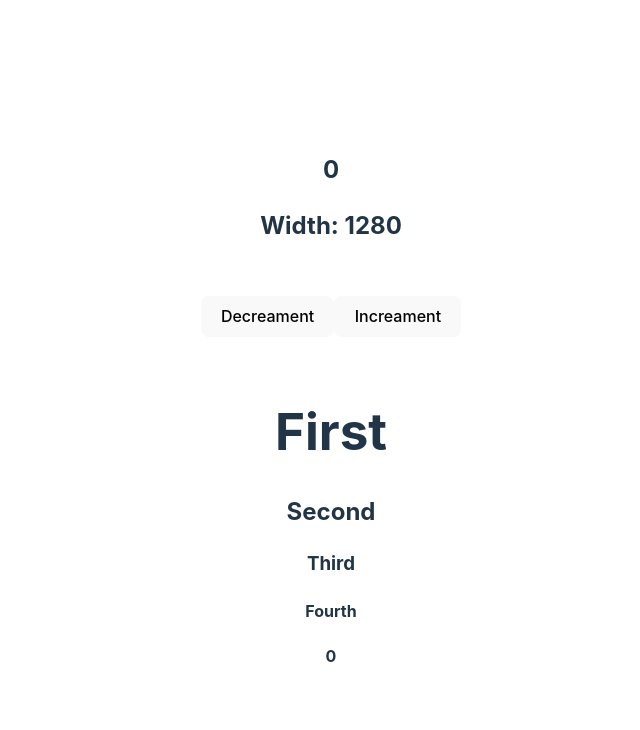
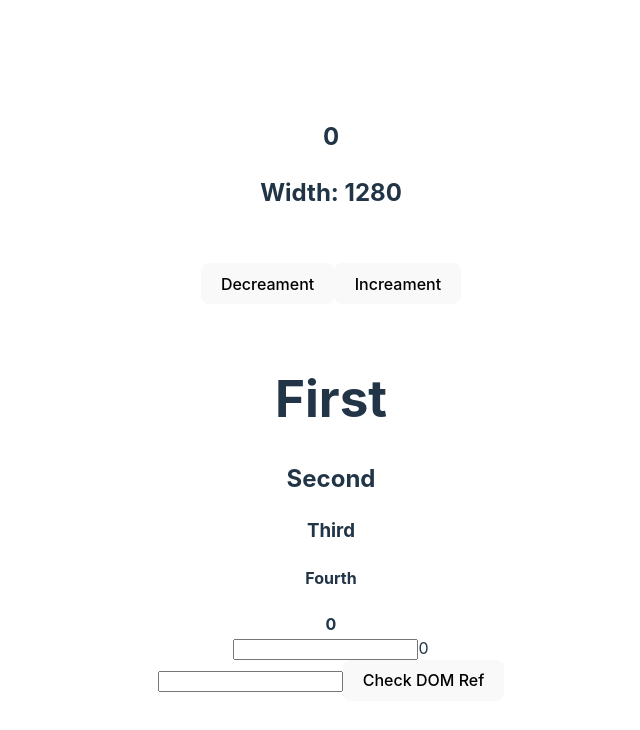
Before and after one commit to kirpalsingh17/react-functional-component-hooks, a React (Vite) app: page / in a window 1280 px wide. Shown: the top 730 px of the page, without its empty margins (309-949 px from the left). Built offline with nearby package versions, Linux system fonts and the light colour scheme.

Commit message:
Using useRef with two way, manageing dom without render and accessing dom with useref

```diff
--- a/src/App.jsx
+++ b/src/App.jsx
@@ -3,6 +3,7 @@ import "./App.css";
 import UserContext from "./UserContext";
 
 import First from "./components/First";
+import UseRef from "./components/UseRef";
 
 function App() {
   const [count, setCount] = useState(0);
@@ -37,6 +38,7 @@ function App() {
 
 
   return (
+    <div>
     <UserContext.Provider value={count}>
       <div>
         <h2>{count}</h2>
@@ -48,6 +50,8 @@ function App() {
       </div>
       <First />
     </UserContext.Provider>
+    <UseRef />
+    </div>
   );
 }
 
--- /dev/null
+++ b/src/components/UseRef.jsx
@@ -0,0 +1,36 @@
+import { useState, useRef, useEffect } from "react";
+
+function UseRef() {
+  const [count, setCount] = useState("");
+
+  const countPlus = useRef(0);
+  const inputE = useRef();
+    /*
+    Usage of useRef with two ways
+    1. Without rendering dom with state
+    2. handling Dom with useref
+    */
+  useEffect(() => {
+    countPlus.current = countPlus.current + 1;
+  });
+
+  const checkRef = () => {
+    console.log(inputE.current.value);
+  };
+
+  return (
+    <div>
+      <input
+        type="text"
+        value={count}
+        onChange={(e) => setCount(e.target.value)}
+      />
+      {countPlus.current}
+      <br />
+      <input type="text" ref={inputE} />
+      <button onClick={checkRef}>Check DOM Ref</button>
+    </div>
+  );
+}
+
+export default UseRef;
```
